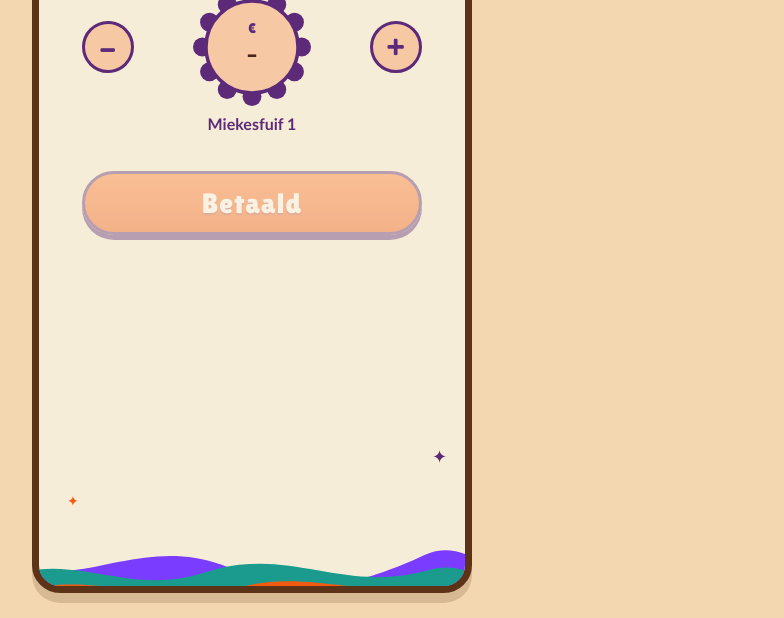
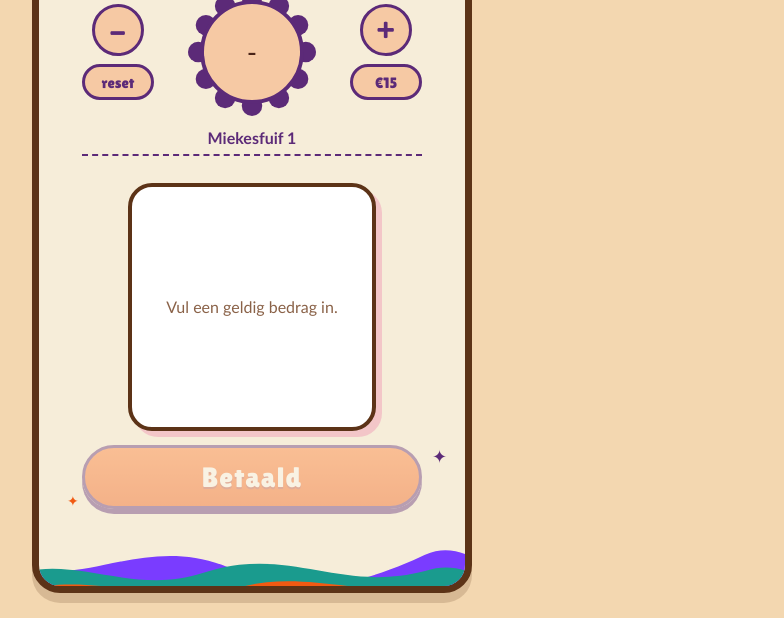
Before and after one commit to GertjanDB/Miekesfuif, a plain HTML site: page index.html in a window 1280 px wide. Shown: the part 199-817 px from the top of the page, without its empty margins (388-1172 px from the left). Drawn offline with Linux system fonts and the light colour scheme; a web font is replaced by a local one.

Commit message:
Maak het bedrag per 1,25 en de mededeling aanpasbaar.
Co-authored-by: Cursor <cursoragent@cursor.com>

```diff
--- a/index.html
+++ b/index.html
@@ -132,32 +132,52 @@
 
         .amount {
             display: grid;
-            grid-template-columns: 52px minmax(0, 1fr) 52px;
-            gap: 8px;
+            grid-template-columns: 72px minmax(0, 1fr) 72px;
+            gap: 6px;
             align-items: center;
             width: 100%;
             margin-top: 10px;
         }
 
+        .side {
+            display: flex;
+            flex-direction: column;
+            align-items: center;
+            gap: 8px;
+        }
+
+        .step,
+        .extra {
+            border: 3px solid var(--purple);
+            background: var(--peach);
+            color: var(--purple);
+            font: inherit;
+            line-height: 1;
+            cursor: pointer;
+            touch-action: manipulation;
+            text-decoration: none;
+        }
+
         .step {
             width: 52px;
             height: 52px;
-            border: 3px solid var(--purple);
             border-radius: 50%;
-            background: var(--peach);
-            color: var(--purple);
-            font: inherit;
             font-size: 32px;
-            line-height: 1;
-            cursor: pointer;
-            touch-action: manipulation;
         }
 
-        .step:active { transform: translateY(2px); }
+        .extra {
+            width: 100%;
+            height: 36px;
+            border-radius: 999px;
+            font-size: 15px;
+        }
+
+        .step:active,
+        .extra:active { transform: translateY(2px); }
 
         .medal {
             position: relative;
-            width: min(100%, 118px);
+            width: min(100%, 128px);
             margin: 0 auto;
             aspect-ratio: 1;
         }
@@ -171,18 +191,10 @@
 
         .medal label {
             position: absolute;
-            inset: 18%;
+            inset: 16%;
             display: flex;
-            flex-direction: column;
             align-items: center;
             justify-content: center;
-            gap: 0;
-        }
-
-        .euro {
-            font-size: 14px;
-            color: var(--purple);
-            line-height: 1;
         }
 
         #bedrag {
@@ -192,9 +204,10 @@
             background: transparent;
             color: var(--ink);
             font-family: Shrikhand, cursive;
-            font-size: clamp(22px, 6.4vw, 32px);
+            font-size: clamp(18px, 5.1vw, 26px);
             line-height: 1;
             text-align: center;
+            text-decoration: none;
             -webkit-appearance: none;
             appearance: none;
         }
@@ -202,12 +215,22 @@
         #bedrag:focus { outline: none; }
 
         .mededeling {
+            display: block;
+            width: 100%;
             margin: 8px 0 0;
+            border: 0;
+            border-bottom: 2px dashed var(--purple);
+            padding: 4px 8px 6px;
+            background: transparent;
             color: var(--purple);
             font-family: "Trebuchet MS", sans-serif;
             font-size: 16px;
             font-weight: 700;
+            line-height: 1.2;
             text-align: center;
+            text-decoration: none;
+            -webkit-appearance: none;
+            appearance: none;
         }
 
         .hint {
@@ -221,27 +244,34 @@
         }
 
         .qr-card {
-            width: min(100%, 268px);
+            display: grid;
+            width: min(100%, 248px);
             margin-top: 4px;
             padding: 8px;
+            aspect-ratio: 1;
             background: #fff;
             border: 4px solid #5c3317;
             border-radius: 24px;
             box-shadow: 6px 6px 0 rgba(226, 24, 120, 0.18);
         }
 
+        .qr-card canvas,
+        .qr-empty {
+            grid-area: 1 / 1;
+        }
+
         .qr-card canvas {
             display: block;
             width: 100%;
-            height: auto;
+            height: 100%;
             image-rendering: pixelated;
         }
 
         .qr-empty {
             display: grid;
             place-items: center;
-            min-height: 180px;
             margin: 0;
+            padding: 12px;
             color: #8a6248;
             font-family: "Trebuchet MS", sans-serif;
             font-size: 16px;
@@ -277,7 +307,9 @@
 
         .pay:focus-visible,
         .step:focus-visible,
-        #bedrag:focus-visible {
+        .extra:focus-visible,
+        #bedrag:focus-visible,
+        #tekst:focus-visible {
             outline: 3px solid var(--teal);
             outline-offset: 3px;
         }
@@ -314,7 +346,10 @@
             <h1>Mieke's<span>Fuif</span></h1>
 
             <div class="amount">
-                <button type="button" class="step" id="down" aria-label="Euro minder">−</button>
+                <div class="side">
+                    <button type="button" class="step" id="down" aria-label="1,25 euro minder">−</button>
+                    <button type="button" class="extra" id="reset">reset</button>
+                </div>
                 <div class="medal">
                     <svg viewBox="0 0 200 200" aria-hidden="true">
                         <g fill="#5c2a78">
@@ -334,13 +369,15 @@
                         <circle cx="100" cy="100" r="78" fill="#f6c9a4" stroke="#5c2a78" stroke-width="6"/>
                     </svg>
                     <label>
-                        <span class="euro" aria-hidden="true">€</span>
                         <input id="bedrag" inputmode="decimal" autocomplete="off" autocorrect="off" autocapitalize="off" spellcheck="false" maxlength="12" aria-label="Bedrag in euro">
                     </label>
                 </div>
-                <button type="button" class="step" id="up" aria-label="Euro meer">+</button>
+                <div class="side">
+                    <button type="button" class="step" id="up" aria-label="1,25 euro meer">+</button>
+                    <button type="button" class="extra" id="plus15">€15</button>
+                </div>
             </div>
-            <p class="mededeling" id="tekst">Miekesfuif 1</p>
+            <input id="tekst" class="mededeling" maxlength="140" autocomplete="off" autocorrect="off" autocapitalize="off" spellcheck="false" aria-label="Mededeling">
             <p class="hint" id="hint"></p>
 
             <div class="qr-card" id="qr-card">
@@ -359,12 +396,13 @@
         const IBAN = "BE64734055410752";
         const BASIS = "Miekesfuif";
         const KEY = "miekesfuif-qr-v1";
+        const STEP_CENTS = 125;
+        const ADD_CENTS = 1500;
         const MAX_CENTS = 99999999;
 
         const bedrag = document.getElementById("bedrag");
         const tekst = document.getElementById("tekst");
         const hint = document.getElementById("hint");
-        const card = document.getElementById("qr-card");
         const canvas = document.getElementById("qr");
         const empty = document.getElementById("qr-empty");
         const betaald = document.getElementById("betaald");
@@ -376,7 +414,15 @@
         let lockUntil = 0;
 
         bedrag.value = "-";
+        tekst.value = state.note;
         render();
+        document.fonts.ready.then(() => render());
+        window.addEventListener("resize", () => fitAmount());
+
+        bedrag.addEventListener("pointerdown", clearDash);
+        bedrag.addEventListener("focus", () => {
+            setTimeout(clearDash, 0);
+        });
 
         bedrag.addEventListener("input", () => {
             render();
@@ -388,8 +434,16 @@
             render();
         });
 
+        tekst.addEventListener("input", () => {
+            state.note = tekst.value;
+            save();
+            render();
+        });
+
         document.getElementById("down").addEventListener("click", () => step(-1));
         document.getElementById("up").addEventListener("click", () => step(1));
+        document.getElementById("plus15").addEventListener("click", addFifteen);
+        document.getElementById("reset").addEventListener("click", resetAmount);
 
         betaald.addEventListener("click", () => {
             const now = Date.now();
@@ -397,47 +451,95 @@
             const cents = parseAmount(bedrag.value);
             if (cents == null) return;
             lockUntil = now + 350;
-            const n = state.next;
-            state.next = n + 1;
+            const paid = message();
+            tekst.value = bumpMessage(paid);
+            state.note = tekst.value;
             bedrag.value = "-";
             save();
             render();
-            status.textContent = "Betaling " + n + " genoteerd. Volgende nummer is " + state.next + ".";
+            status.textContent = "Betaling genoteerd. Mededeling is nu " + state.note + ".";
         });
+
+        function clearDash() {
+            if (bedrag.value.trim() !== "-") return;
+            bedrag.value = "";
+            render();
+        }
 
         function step(delta) {
             const current = parseAmount(bedrag.value);
             if (current == null) {
-                bedrag.value = delta > 0 ? formatCents(100) : "-";
+                bedrag.value = delta > 0 ? formatCents(STEP_CENTS) : "-";
             } else {
-                const next = current + delta * 100;
+                const next = current + delta * STEP_CENTS;
                 bedrag.value = next < 1 ? "-" : formatCents(Math.min(MAX_CENTS, next));
             }
+            render();
+        }
+
+        function addFifteen() {
+            const current = parseAmount(bedrag.value) || 0;
+            bedrag.value = formatCents(Math.min(MAX_CENTS, current + ADD_CENTS));
+            render();
+        }
+
+        function resetAmount() {
+            bedrag.value = "-";
             render();
         }
 
         function render() {
             const cents = parseAmount(bedrag.value);
             const valid = cents != null;
-            const message = BASIS + " " + state.next;
-            tekst.textContent = message;
+            const note = message();
+            fitAmount();
             const raw = bedrag.value.trim();
             hint.textContent = valid || raw === "" || raw === "-"
                 ? ""
                 : "Gebruik een bedrag als 15,00.";
             betaald.disabled = !valid;
-            card.hidden = !valid;
             canvas.hidden = !valid;
             empty.hidden = valid;
             if (!valid) {
                 canvas.removeAttribute("aria-label");
                 return;
             }
-            draw(payload(cents, state.next));
-            canvas.setAttribute("aria-label", "QR-code voor " + formatCents(cents) + " euro, mededeling " + message);
+            draw(payload(cents, note));
+            canvas.setAttribute("aria-label", "QR-code voor " + formatCents(cents) + " euro, mededeling " + note);
         }
 
-        function payload(cents, nr) {
+        function fitAmount() {
+            const sample = bedrag.value.trim() || "-";
+            const width = bedrag.clientWidth;
+            if (!width) return;
+            const probe = canvas.getContext("2d");
+            bedrag.style.fontSize = "";
+            let size = parseFloat(getComputedStyle(bedrag).fontSize);
+            probe.font = size + "px Shrikhand, cursive";
+            while (size > 13 && probe.measureText(sample).width > width - 4) {
+                size -= 1;
+                probe.font = size + "px Shrikhand, cursive";
+            }
+            bedrag.style.fontSize = size + "px";
+        }
+
+        function message() {
+            return tekst.value.replace(/[\r\n]+/g, " ").trim().slice(0, 140);
+        }
+
+        function bumpMessage(text) {
+            const match = text.match(/^(.*?)(\d+)$/);
+            if (match && match[2].length < 10) {
+                const n = Number(match[2]) + 1;
+                state.next = Math.max(state.next, n);
+                return (match[1] + n).slice(0, 140);
+            }
+            state.next += 1;
+            const base = text.trim();
+            return ((base ? base + " " : BASIS + " ") + state.next).slice(0, 140);
+        }
+
+        function payload(cents, note) {
             return [
                 "BCD",
                 "002",
@@ -449,7 +551,7 @@
                 epcAmount(cents),
                 "",
                 "",
-                BASIS + " " + nr,
+                note,
             ].join("\r\n");
         }
 
@@ -497,15 +599,19 @@
         }
 
         function load() {
+            const fresh = { next: 1, note: BASIS + " 1" };
             try {
                 const saved = JSON.parse(localStorage.getItem(KEY) || "null");
-                if (saved && Number.isInteger(saved.next) && saved.next >= 1) {
-                    return { next: saved.next };
-                }
+                if (!saved) return fresh;
+                const next = Number.isInteger(saved.next) && saved.next >= 1 ? saved.next : 1;
+                const note = typeof saved.note === "string" && saved.note.trim()
+                    ? saved.note.replace(/[\r\n]+/g, " ").trim().slice(0, 140)
+                    : BASIS + " " + next;
+                return { next, note };
             } catch (error) {
                 /* lege start als de browser geen opslag geeft */
             }
-            return { next: 1 };
+            return fresh;
         }
 
         function save() {
```
